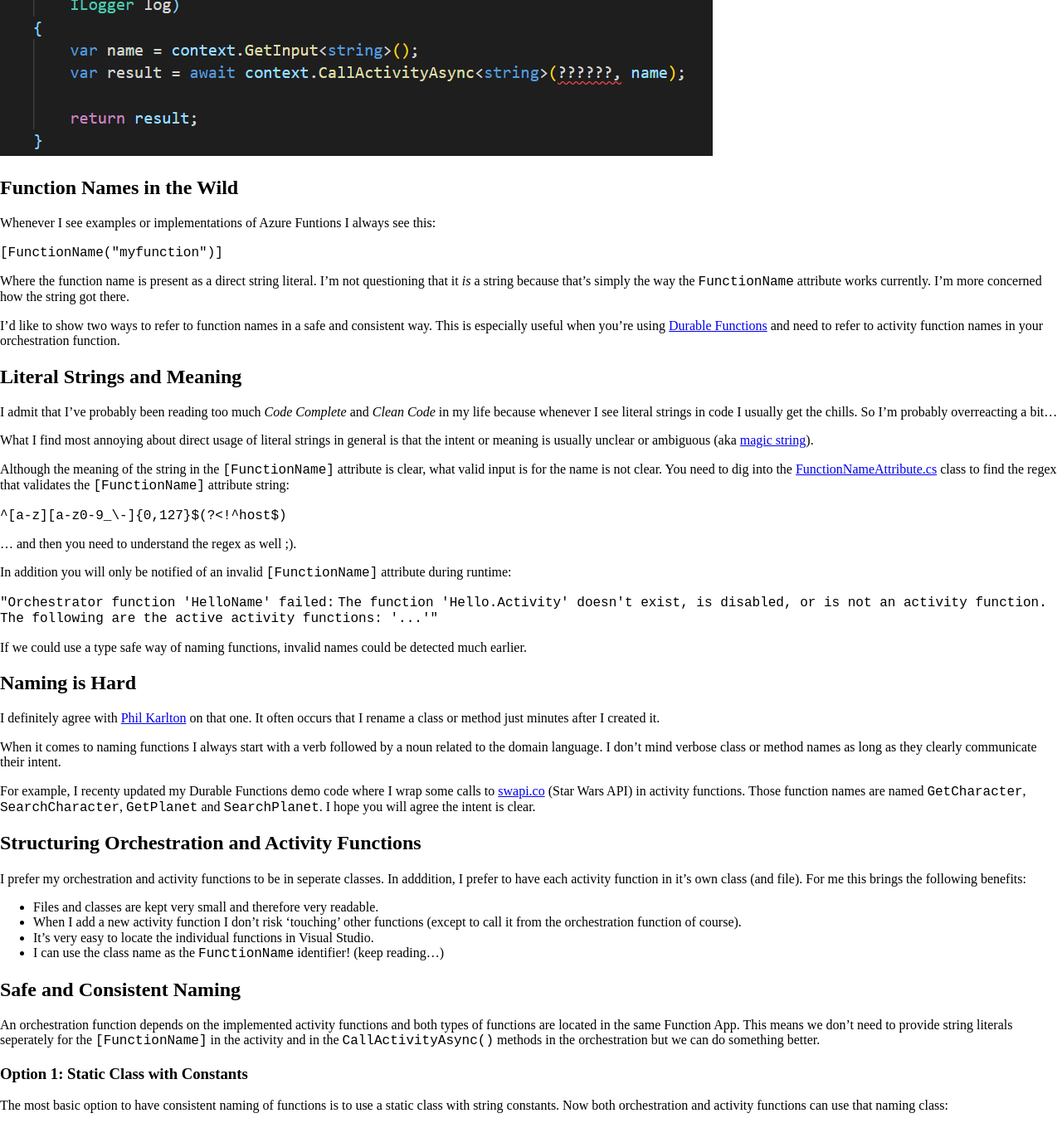
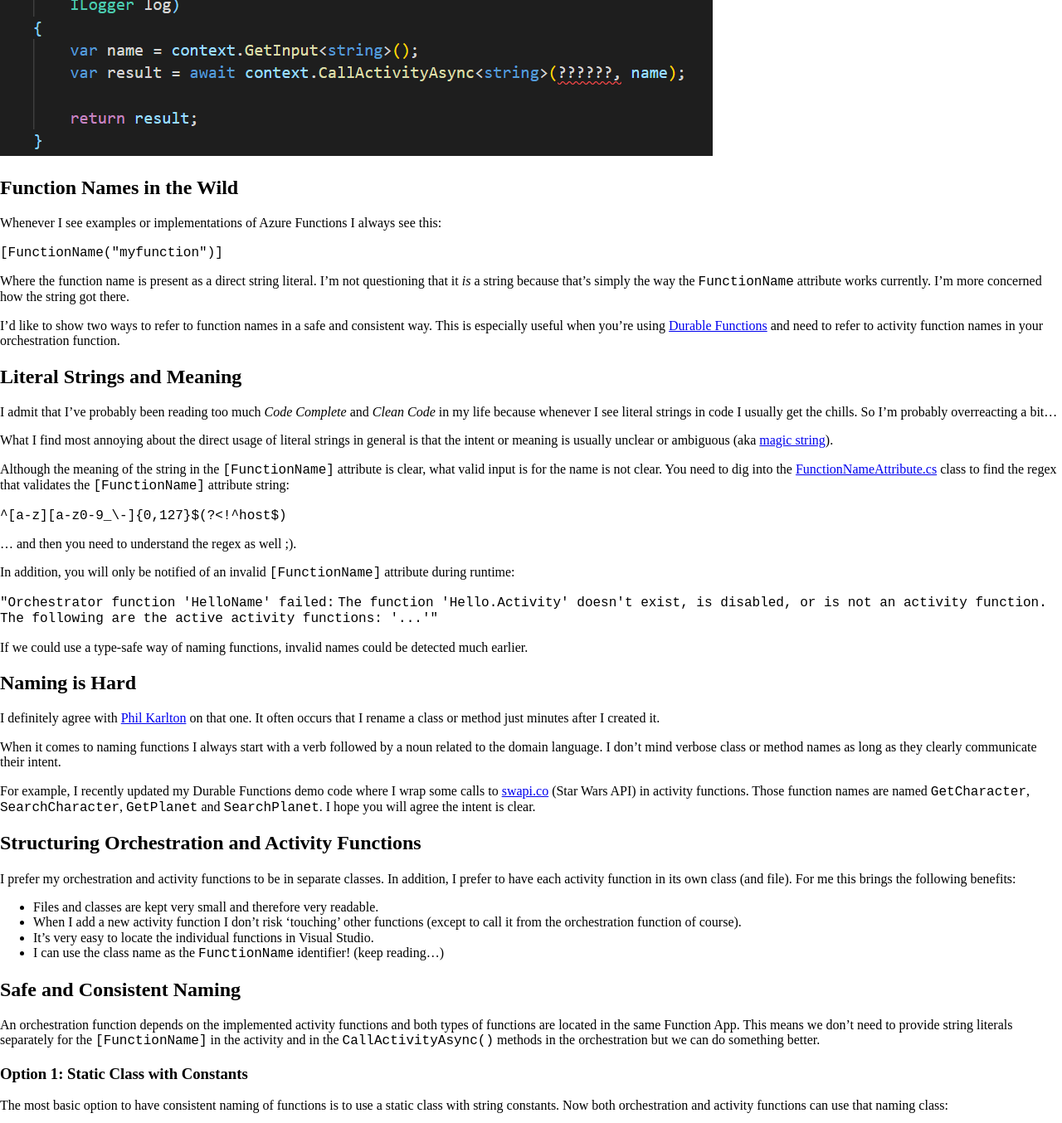
Before and after one commit to marcduiker/marcduiker.github.io, a Jekyll site: the page built from _posts/2018-06-21-the-anatomy-of-function-naming.md, in a window 1280 px wide and 1400 px high, scrolled down 387 px, cut to the strip 0-1354 px from the top of the window. Shown: the whole strip at 83% size. Built offline with Jekyll 4.4.1, drawn with Linux system fonts in a browser that asks for light colours; nearby versions of some CDN libraries; comment, search, counter and statistics services are not loaded; some of the changed text lies outside the part shown.

Commit message:
Fixed spelling issues

```diff
--- a/_posts/2018-06-21-the-anatomy-of-function-naming.md
+++ b/_posts/2018-06-21-the-anatomy-of-function-naming.md
@@ -8,7 +8,7 @@ tags: azure durable functions serverless faas stateful orchestration naming
 
 ## Function Names in the Wild
 
-Whenever I see examples or implementations of Azure Funtions I always see this:
+Whenever I see examples or implementations of Azure Functions I always see this:
 
  `[FunctionName("myfunction")]`
 
@@ -22,7 +22,7 @@ I'd like to show two ways to refer to function names in a safe and consistent wa
 
 I admit that I've probably been reading too much *Code Complete* and *Clean Code* in my life because whenever I see literal strings in code I usually get the chills. So I'm probably overreacting a bit...
 
-What I find most annoying about direct usage of literal strings in general is that the intent or meaning is usually unclear or ambiguous (aka [magic string](https://en.wikipedia.org/wiki/Magic_string)).
+What I find most annoying about the direct usage of literal strings in general is that the intent or meaning is usually unclear or ambiguous (aka [magic string](https://en.wikipedia.org/wiki/Magic_string)).
 
 Although the meaning of the string in the `[FunctionName]` attribute is clear, what valid input is for the name is not clear. You need to dig into the [FunctionNameAttribute.cs](https://github.com/Azure/azure-webjobs-sdk/blob/9f96d3f1e63ae1241431990f256f1b2e6880167f/src/Microsoft.Azure.WebJobs/FunctionNameAttribute.cs#L34) class to find the regex that validates the `[FunctionName]` attribute string:
 
@@ -30,13 +30,13 @@ Although the meaning of the string in the `[FunctionName]` attribute is clear, w
 
 ... and then you need to understand the regex as well ;).
 
-In addition you will only be notified of an invalid `[FunctionName]` attribute during runtime:
+In addition, you will only be notified of an invalid `[FunctionName]` attribute during runtime:
 
 `"Orchestrator function 'HelloName' failed:`
 `The function 'Hello.Activity' doesn't exist, is disabled, or is not an activity function.`
 `The following are the active activity functions: '...'"`
 
-If we could use a type safe way of naming functions, invalid names could be detected much earlier.
+If we could use a type-safe way of naming functions, invalid names could be detected much earlier.
 
 ## Naming is Hard
 
@@ -44,11 +44,11 @@ I definitely agree with [Phil Karlton](https://skeptics.stackexchange.com/questi
 
 When it comes to naming functions I always start with a verb followed by a noun related to the domain language. I don't mind verbose class or method names as long as they clearly communicate their intent.
 
-For example, I recenty updated my Durable Functions demo code where I wrap some calls to [swapi.co](http://swapi.co) (Star Wars API) in activity functions. Those function names are named `GetCharacter`, `SearchCharacter`, `GetPlanet` and `SearchPlanet`. I hope you will agree the intent is clear.
+For example, I recently updated my Durable Functions demo code where I wrap some calls to [swapi.co](http://swapi.co) (Star Wars API) in activity functions. Those function names are named `GetCharacter`, `SearchCharacter`, `GetPlanet` and `SearchPlanet`. I hope you will agree the intent is clear.
 
 ## Structuring Orchestration and Activity Functions
 
-I prefer my orchestration and activity functions to be in seperate classes. In adddition, I prefer to have each activity function in it's own class (and file). For me this brings the following benefits:
+I prefer my orchestration and activity functions to be in separate classes. In addition, I prefer to have each activity function in its own class (and file). For me this brings the following benefits:
 
 - Files and classes are kept very small and therefore very readable.
 - When I add a new activity function I don't risk 'touching' other functions (except to call it from the orchestration function of course).
@@ -57,7 +57,7 @@ I prefer my orchestration and activity functions to be in seperate classes. In a
 
 ## Safe and Consistent Naming
 
-An orchestration function depends on the implemented activity functions and both types of functions are located in the same Function App. This means we don't need to provide string literals seperately for the `[FunctionName]` in the activity and in the `CallActivityAsync()` methods in the orchestration but we can do something better.
+An orchestration function depends on the implemented activity functions and both types of functions are located in the same Function App. This means we don't need to provide string literals separately for the `[FunctionName]` in the activity and in the `CallActivityAsync()` methods in the orchestration but we can do something better.
 
 ### Option 1: Static Class with Constants
 
```
Also changed, not shown: other parts of _posts/2018-06-21-the-anatomy-of-function-naming.md (+2 -2 lines).
